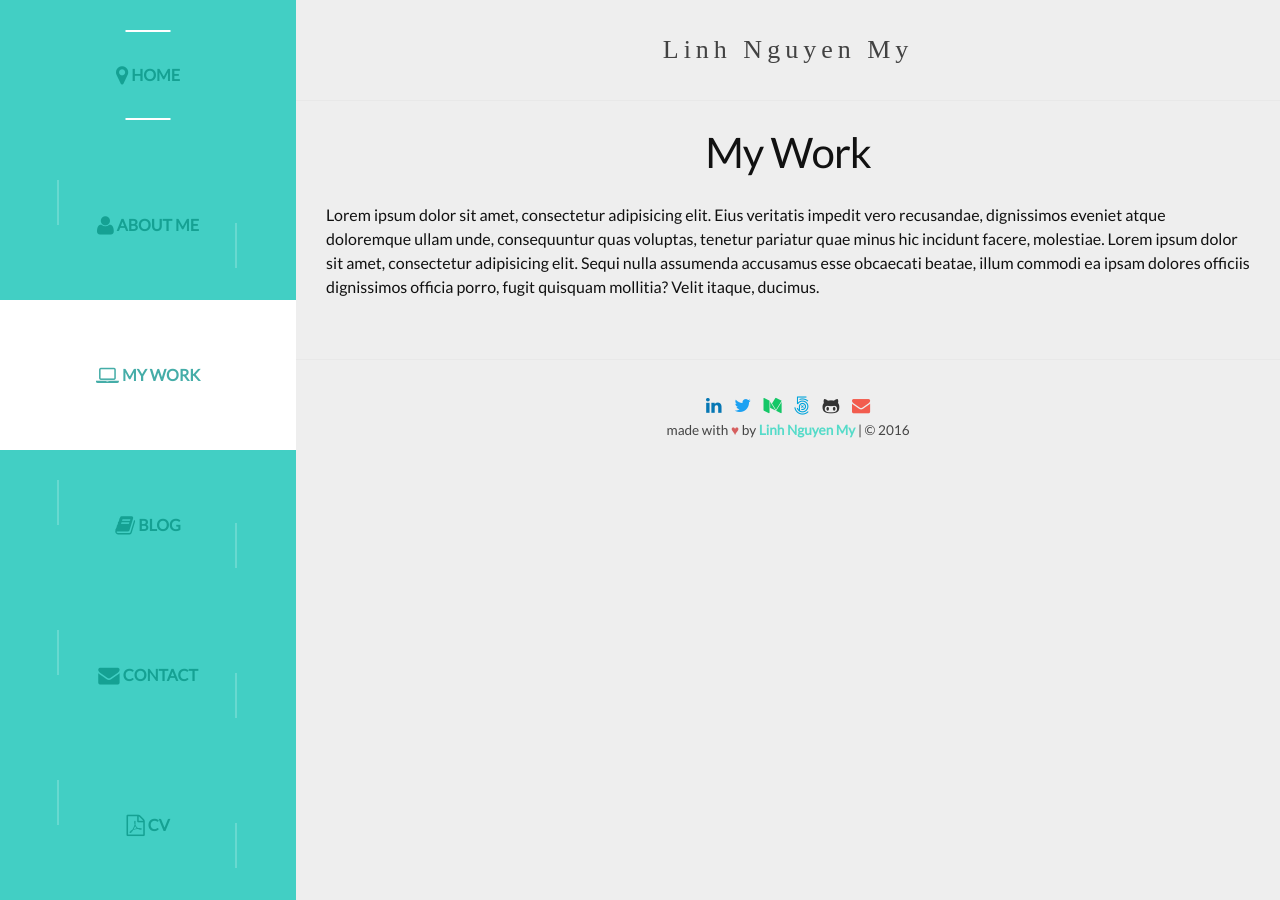
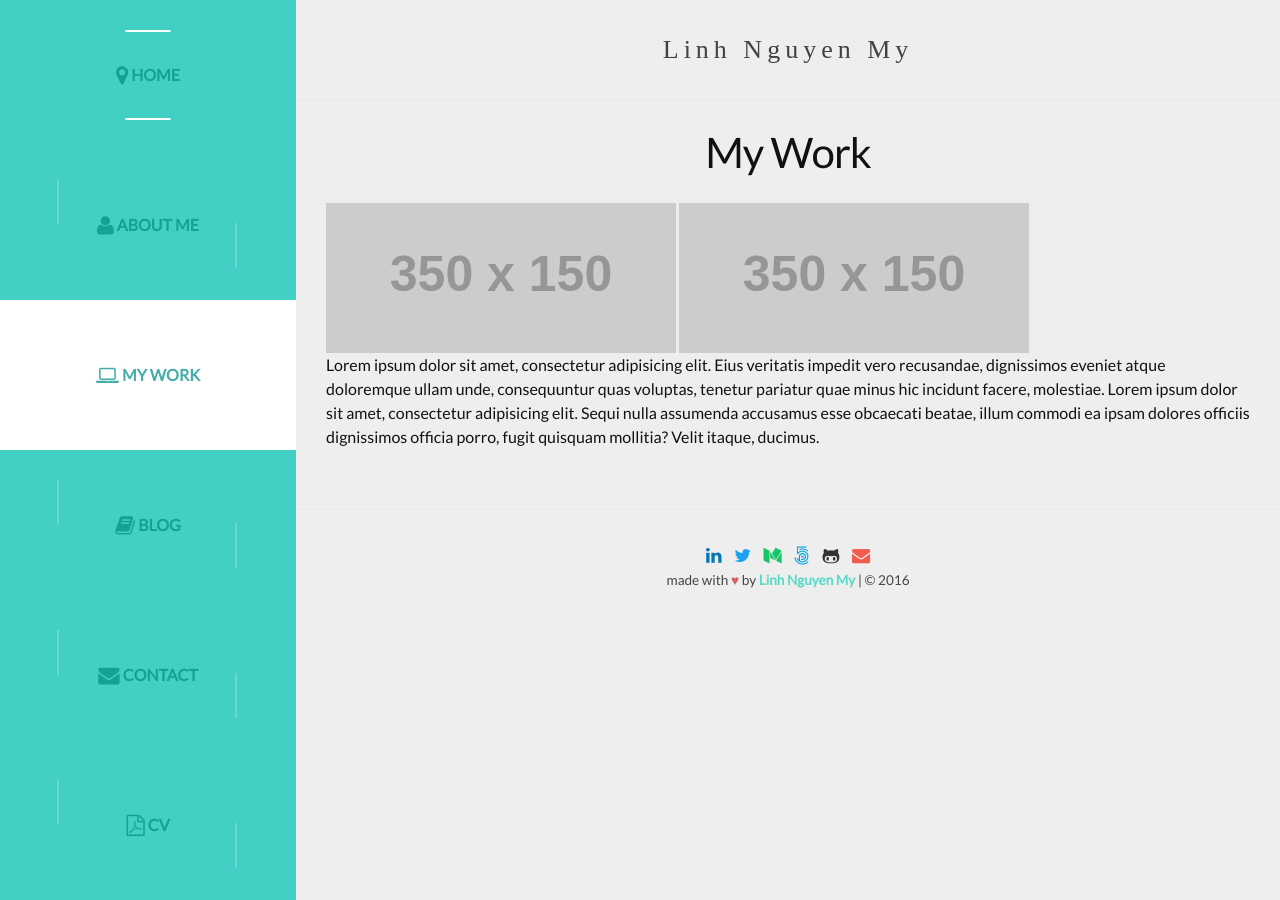
Before and after one commit to pinglinh/pinglinh.com, a Jekyll site: the page built from mywork.html, in a window 1280 px wide. Built offline with Jekyll 4.4.1, drawn with Linux system fonts in a browser that asks for light colours; some web fonts are replaced.

Commit message:
Added some placeholders for work preview in my work page

```diff
--- a/mywork.html
+++ b/mywork.html
@@ -4,4 +4,6 @@ title: My Work
 permalink: /mywork/
 ---
 
+<img class="work-preview" src="http://placehold.it/350x150"> <img class="work-preview" src="http://placehold.it/350x150">
+
 <p>Lorem ipsum dolor sit amet, consectetur adipisicing elit. Eius veritatis impedit vero recusandae, dignissimos eveniet atque doloremque ullam unde, consequuntur quas voluptas, tenetur pariatur quae minus hic incidunt facere, molestiae. Lorem ipsum dolor sit amet, consectetur adipisicing elit. Sequi nulla assumenda accusamus esse obcaecati beatae, illum commodi ea ipsam dolores officiis dignissimos officia porro, fugit quisquam mollitia? Velit itaque, ducimus.</p>
```
